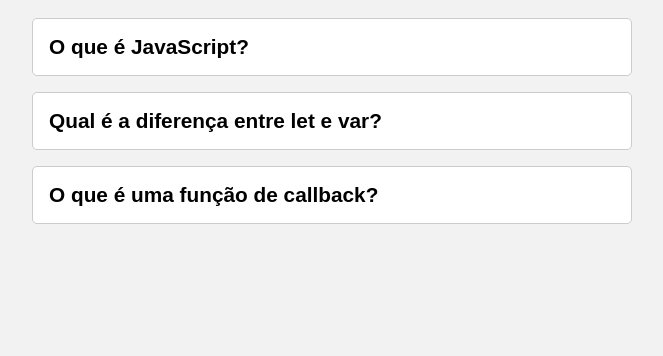
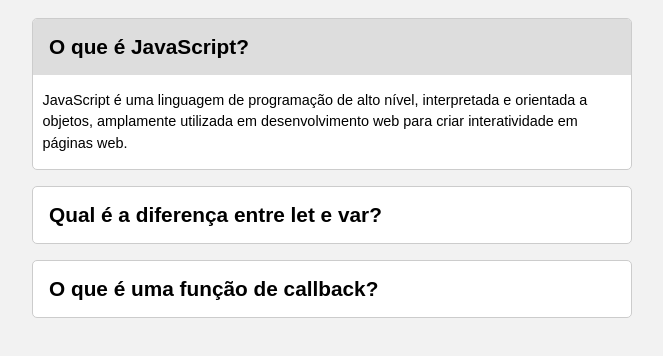
Before and after one commit to ambleandro/FAQ, a plain HTML site: page index.html in a window 1280 px wide. Both pictures are taken after a click on the element "O que é JavaScript?". Shown: the part 56-412 px from the top of the page, without its empty margins (308-971 px from the left). Drawn offline with Linux system fonts and the light colour scheme.

Commit message:
Add JavaScript scripts + add pageScreen.png

```diff
--- a/scripts.js
+++ b/scripts.js
@@ -0,0 +1,20 @@
+const headers = document.querySelectorAll(".accordion-header");
+const accordionItems = document.querySelectorAll(".accordion-item");
+
+headers.forEach(function (header) {
+  header.addEventListener("click", function () {
+    const item = this.parentNode;
+
+    const isActive = item.classList.contains("accordion-item--active");
+
+    accordionItems.forEach(function (item) {
+      item.classList.remove("accordion-item--active");
+      item.classList.add("accordion-item--closed");
+    });
+
+    if(!isActive) {
+      item.classList.add("accordion-item--active");
+      item.classList.remove("accordion-item--closed");
+    }
+  });
+});
--- a/styles.css
+++ b/styles.css
@@ -39,7 +39,8 @@ h1 {
 }
 
 .accordion-item--active .accordion-content {
-  transition: .5s;
+  transition: .5s ease;
+  max-height: 1000px;
 }
 
 .accordion-item--closed .accordion-content {
@@ -48,5 +49,5 @@ h1 {
 }
 
 .accordion-content {
-  transition: .3s;
+  transition: .5s ease;
 }
```
Also changed, not shown: .github/pageScreen.png (added).
